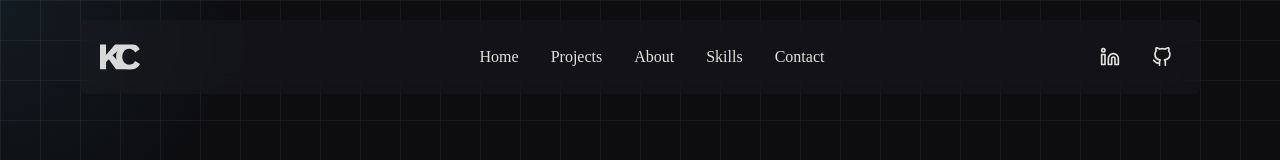
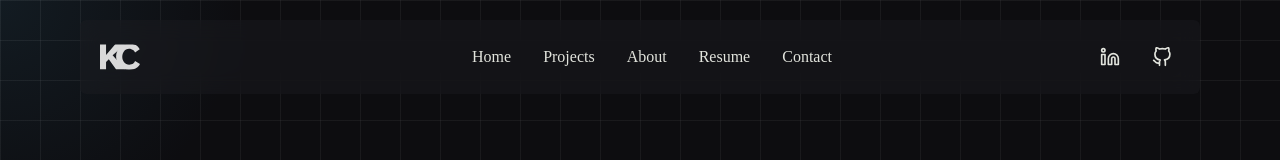
Before and after one commit to Kcounts93/my-portfolio, a React (Create React App) app: page / in a window 1280 px wide. Shown: the top 160 px of the page. Built offline with nearby package versions, Linux system fonts and the light colour scheme.

Commit message:
update skills to resume

```diff
--- a/src/components/Navbar.jsx
+++ b/src/components/Navbar.jsx
@@ -3,7 +3,7 @@ import Logo from "../assets/KC.svg";
 import { FiMenu, FiX, FiGithub, FiLinkedin } from "react-icons/fi";
 import { motion, AnimatePresence } from "framer-motion";
 
-const navLinks = ["Home", "Projects", "About", "Skills", "Contact"];
+const navLinks = ["Home", "Projects", "About", "Resume", "Contact"];
 
 const SocialLinks = () => (
   <ul className='flex'>
```
